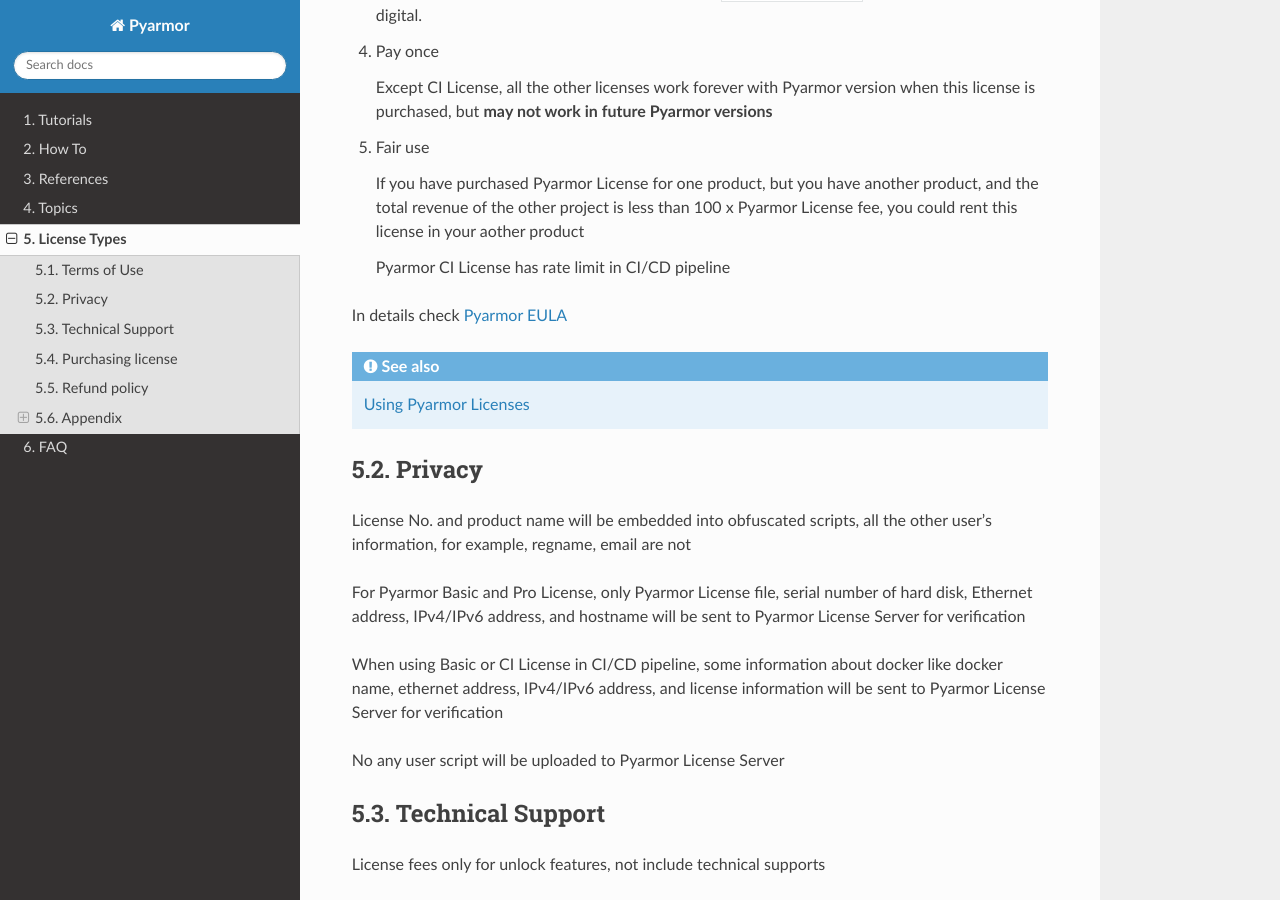
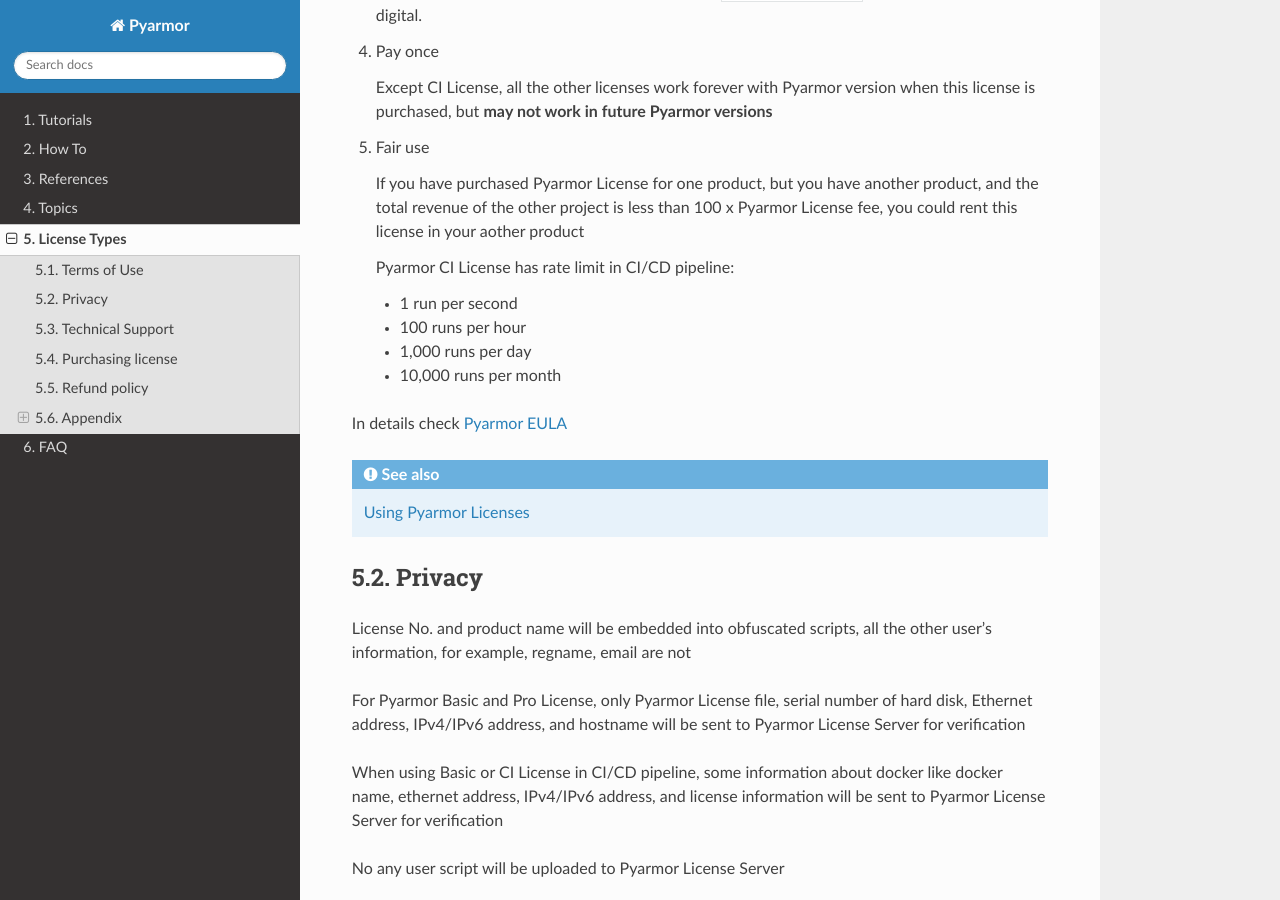
Before and after one commit to dashingsoft/pyarmor, a Sphinx documentation site: the page built from docs/licenses.rst, in a window 1280 px wide and 900 px high, scrolled down 2453 px. Built offline with Sphinx 7.4.7 and the Read the Docs theme 3.1.0, drawn with Linux system fonts in a browser that asks for light colours.

Commit message:
Doc rate limits for CI License

```diff
--- a/docs/licenses.rst
+++ b/docs/licenses.rst
@@ -126,7 +126,12 @@
 
    If you have purchased Pyarmor License for one product, but you have another product, and the total revenue of the other project is less than 100 x Pyarmor License fee, you could rent this license in your aother product
 
-   Pyarmor CI License has rate limit in CI/CD pipeline
+   Pyarmor CI License has rate limit in CI/CD pipeline:
+
+   - 1 run per second
+   - 100 runs per hour
+   - 1,000 runs per day
+   - 10,000 runs per month
 
 In details check `Pyarmor EULA`_
 
```
